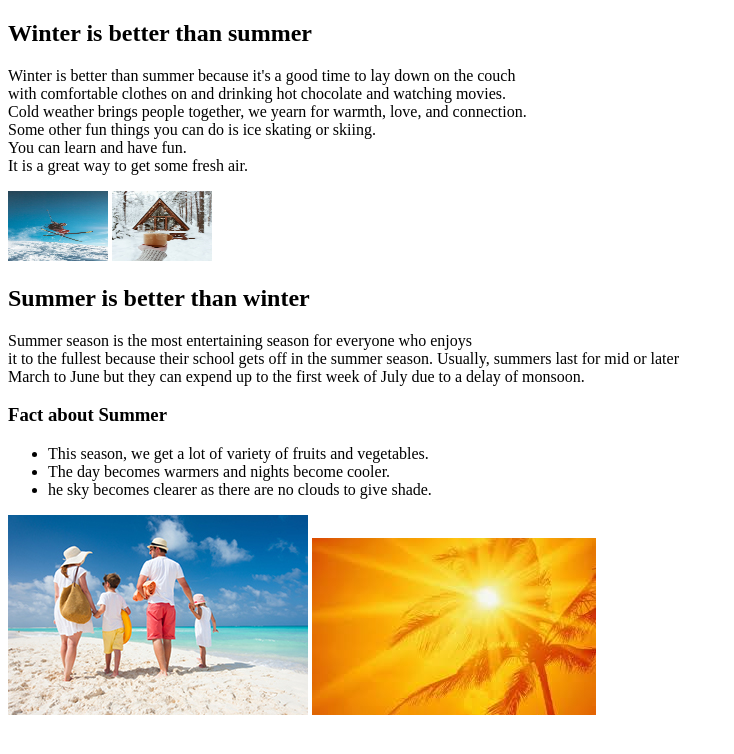
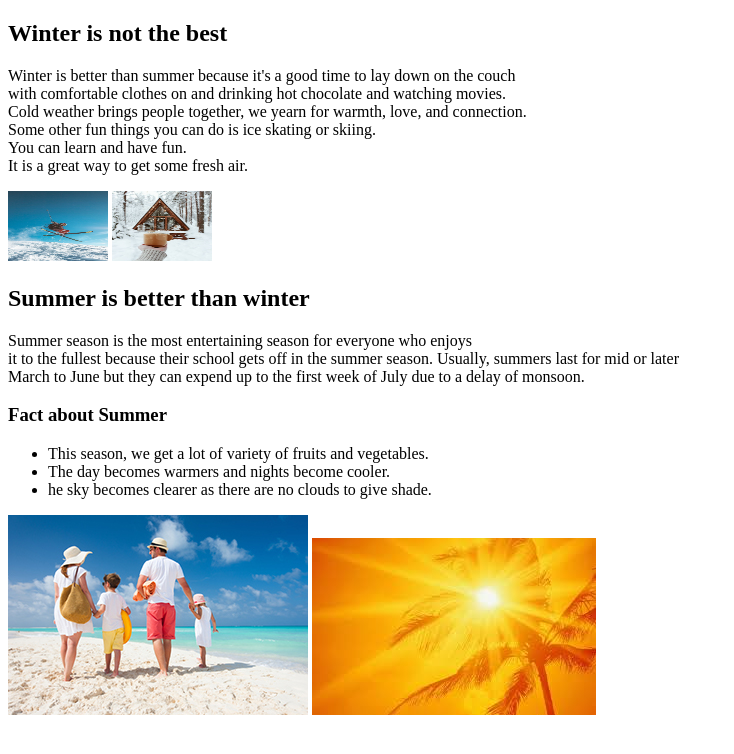
Before and after one commit to neizerjemima/Neizer_J_Akbari_L_Midterm, a plain HTML site: page index.html in a window 1280 px wide. Shown: the whole page, without its empty margins (0-734 px from the left). Drawn offline with Linux system fonts and the light colour scheme.

```diff
--- a/index.html
+++ b/index.html
@@ -9,7 +9,7 @@
 </head>
 <body>
  <section>
-  <h1>Winter is better than summer</h1>
+  <h1>Winter is not the best</h1>
   <p>Winter is better than summer because it's a good time to lay down on the couch<br>with
     comfortable clothes on and drinking hot chocolate and watching movies.<br>Cold
     weather brings people together, we yearn for warmth, love, and connection.<br>Some
```
